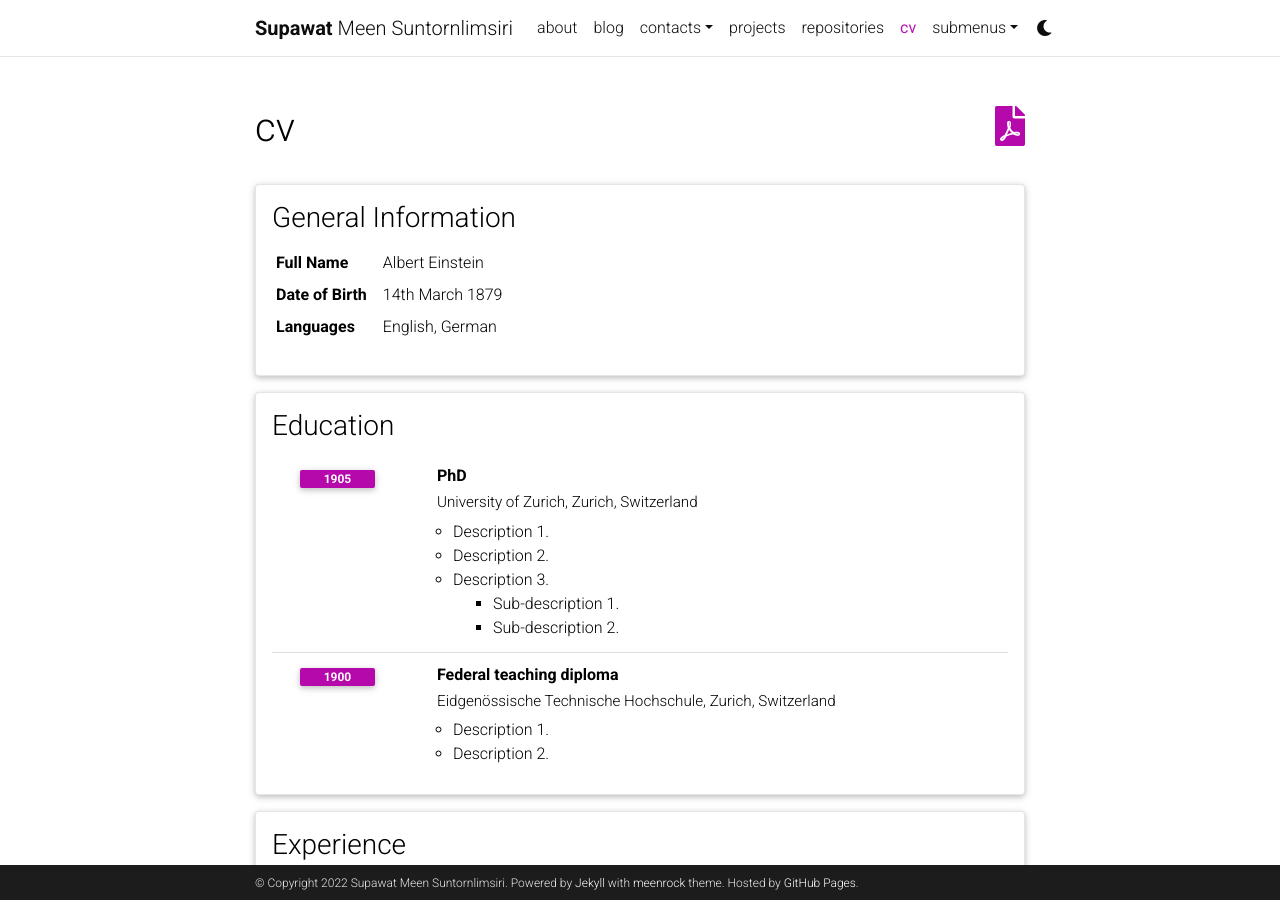
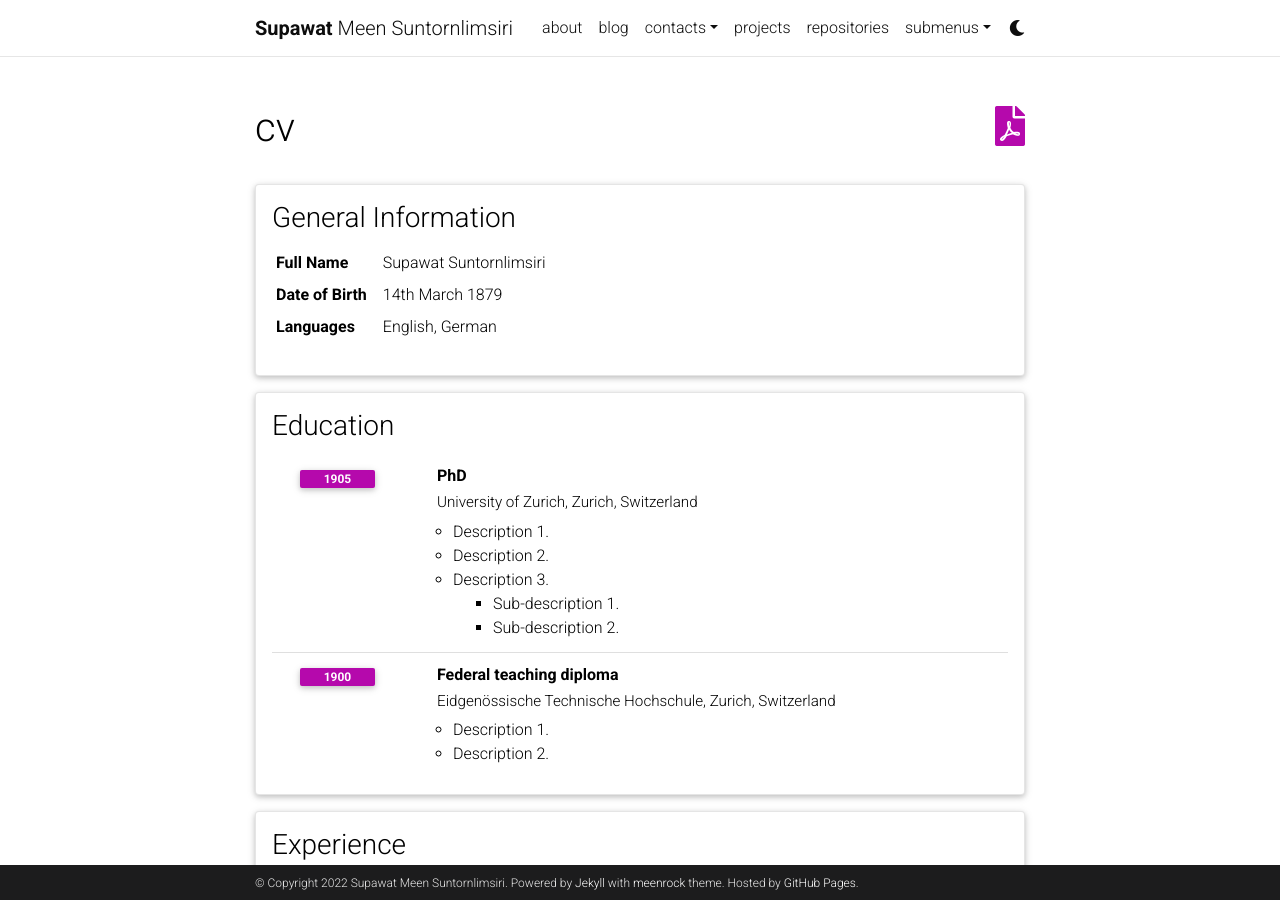
Before and after one commit to meenrock/my-documentation, a Jekyll site: the page built from _pages/cv.md, in a window 1280 px wide and 900 px high. Built offline with Jekyll 4.4.1, drawn with Linux system fonts in a browser that asks for light colours; full-size pictures stand in for the smaller copies a plugin makes; comment, search, counter and statistics services are not loaded; a style sheet for code colours, icons or effects is not loaded.

```diff
--- a/_data/cv.yml
+++ b/_data/cv.yml
@@ -2,7 +2,7 @@
   type: map
   contents:
     - name: Full Name
-      value: Albert Einstein
+      value: Supawat Suntornlimsiri
     - name: Date of Birth
       value: 14th March 1879
     - name: Languages
```
Also changed, not shown: _pages/cv.md (+1 -1 lines).
